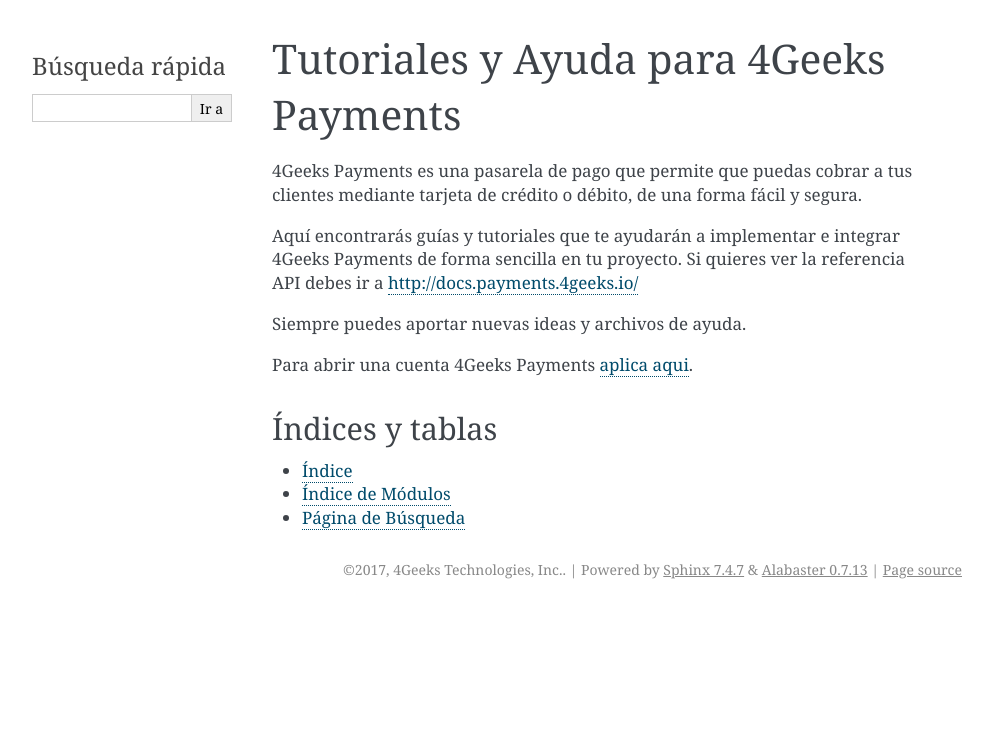
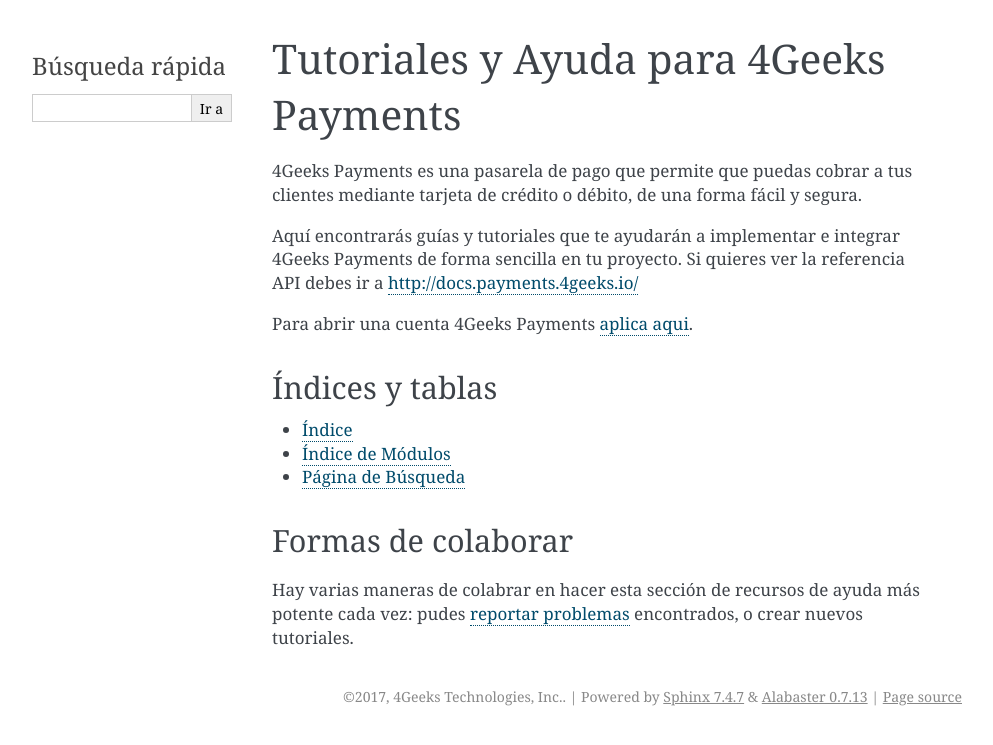
Before and after one commit to ArivazhaganArul/gpayments-support, a Sphinx documentation site: the page built from source/index.rst, in a window 1280 px wide. Shown: the top 745 px of the page, without its empty margins (148-1141 px from the left). Built offline with Sphinx 7.4.7, drawn with Linux system fonts in a browser that asks for light colours.

Commit message:
Update index.rst

```diff
--- a/source/index.rst
+++ b/source/index.rst
@@ -10,8 +10,6 @@
 
 Aquí encontrarás guías y tutoriales que te ayudarán a implementar e integrar 4Geeks Payments de forma sencilla en tu proyecto. Si quieres ver la referencia API debes ir a http://docs.payments.4geeks.io/
 
-Siempre puedes aportar nuevas ideas y archivos de ayuda.
-
 Para abrir una cuenta 4Geeks Payments `aplica aqui <http://4geeks.io/payments>`_.
 
 .. toctree::
@@ -20,10 +18,13 @@
    videos
 
 
-
 Índices y tablas
 ----------------
 
 * :ref:`genindex`
 * :ref:`modindex`
 * :ref:`search`
+
+Formas de colaborar
+-------------------
+Hay varias maneras de colabrar en hacer esta sección de recursos de ayuda más potente cada vez: pudes `reportar problemas <https://github.com/4GeeksDev/4gp-documentation/issues>`_ encontrados, o crear nuevos tutoriales.
```
